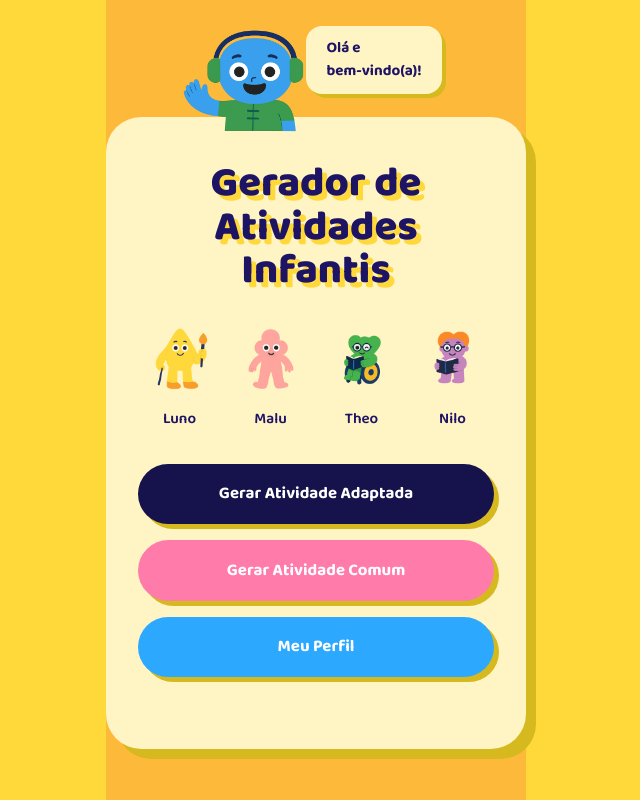
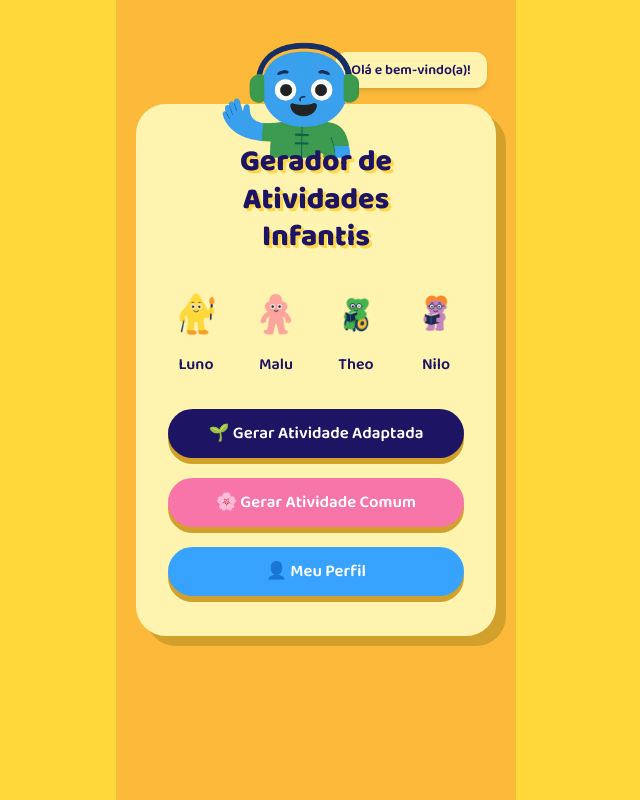
Before and after one commit to letiricetti2-alt/gerador-de-atividades-infantis, a Next.js app: page / in a window 1280 px wide. Shown: the whole page, without its empty margins (324-964 px from the left). Built offline with nearby package versions, Linux system fonts and the light colour scheme.

Commit message:
Update page.jsx

```diff
--- a/app/page.jsx
+++ b/app/page.jsx
@@ -2,51 +2,61 @@ import Image from "next/image";
 
 export default function Home() {
   return (
-    <main>
-      {/* Tina e balão */}
-      <div className="header-container">
-        <Image
-          src="/personagens/tina.png"
-          alt="Tina"
-          width={130}
-          height={130}
-          className="tina"
-        />
-        <div className="speech-bubble">
-          <p>Olá e<br />bem-vindo(a)!</p>
+    <main className="min-h-screen flex flex-col items-center justify-start bg-[#FDBA3A] py-8">
+      {/* Personagem e balão */}
+      <div className="flex items-start justify-center w-full mb-4 relative">
+        <div className="absolute top-0 left-[15%] sm:left-[25%]">
+          <Image
+            src="/personagens/tina.png"
+            alt="Tina"
+            width={160}
+            height={160}
+            priority
+          />
+        </div>
+        <div className="ml-[190px] mt-[20px] bg-[#FFF3B0] text-[#1E1464] px-4 py-2 rounded-xl shadow-md font-semibold text-sm">
+          Olá e bem-vindo(a)!
         </div>
       </div>
 
-      {/* Cartão principal */}
-      <div className="main-card">
-        <h1 className="main-title">
+      {/* Card central */}
+      <div className="bg-[#FFF3B0] rounded-[30px] shadow-[10px_10px_0_#D1A12C] px-8 py-10 w-[90%] max-w-[400px] text-center">
+        <h1 className="text-[#1E1464] font-extrabold text-3xl leading-tight mb-8 drop-shadow-[3px_3px_0_#FFD84D]">
           Gerador de<br />Atividades<br />Infantis
         </h1>
 
         {/* Personagens */}
-        <div className="characters">
-          <div className="character">
-            <Image src="/personagens/luno.png" alt="Luno" width={75} height={75} />
-            <p className="mt-1 font-semibold text-sm">Luno</p>
+        <div className="grid grid-cols-2 sm:grid-cols-4 gap-6 justify-items-center mb-8">
+          <div>
+            <Image src="/personagens/luno.png" alt="Luno" width={70} height={70} />
+            <p className="text-[#1E1464] font-semibold mt-2">Luno</p>
           </div>
-          <div className="character">
-            <Image src="/personagens/malu.png" alt="Malu" width={75} height={75} />
-            <p className="mt-1 font-semibold text-sm">Malu</p>
+          <div>
+            <Image src="/personagens/malu.png" alt="Malu" width={70} height={70} />
+            <p className="text-[#1E1464] font-semibold mt-2">Malu</p>
           </div>
-          <div className="character">
-            <Image src="/personagens/theo.png" alt="Theo" width={75} height={75} />
-            <p className="mt-1 font-semibold text-sm">Theo</p>
+          <div>
+            <Image src="/personagens/theo.png" alt="Theo" width={70} height={70} />
+            <p className="text-[#1E1464] font-semibold mt-2">Theo</p>
           </div>
-          <div className="character">
-            <Image src="/personagens/nilo.png" alt="Nilo" width={75} height={75} />
-            <p className="mt-1 font-semibold text-sm">Nilo</p>
+          <div>
+            <Image src="/personagens/nilo.png" alt="Nilo" width={70} height={70} />
+            <p className="text-[#1E1464] font-semibold mt-2">Nilo</p>
           </div>
         </div>
 
         {/* Botões */}
-        <button className="btn-adaptada">Gerar Atividade Adaptada</button>
-        <button className="btn-comum">Gerar Atividade Comum</button>
-        <button className="btn-perfil">Meu Perfil</button>
+        <div className="space-y-5">
+          <button className="w-full bg-[#1E1464] text-white font-semibold py-3 rounded-full shadow-[0_6px_0_#D1A12C]">
+            🌱 Gerar Atividade Adaptada
+          </button>
+          <button className="w-full bg-[#F875AA] text-white font-semibold py-3 rounded-full shadow-[0_6px_0_#D1A12C]">
+            🌸 Gerar Atividade Comum
+          </button>
+          <button className="w-full bg-[#38A3FF] text-white font-semibold py-3 rounded-full shadow-[0_6px_0_#D1A12C]">
+            👤 Meu Perfil
+          </button>
+        </div>
       </div>
     </main>
   );
```
